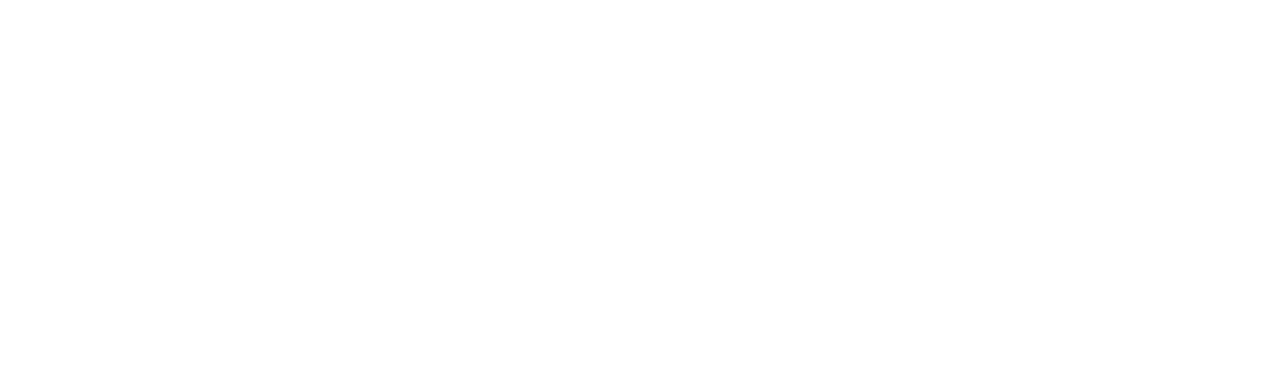
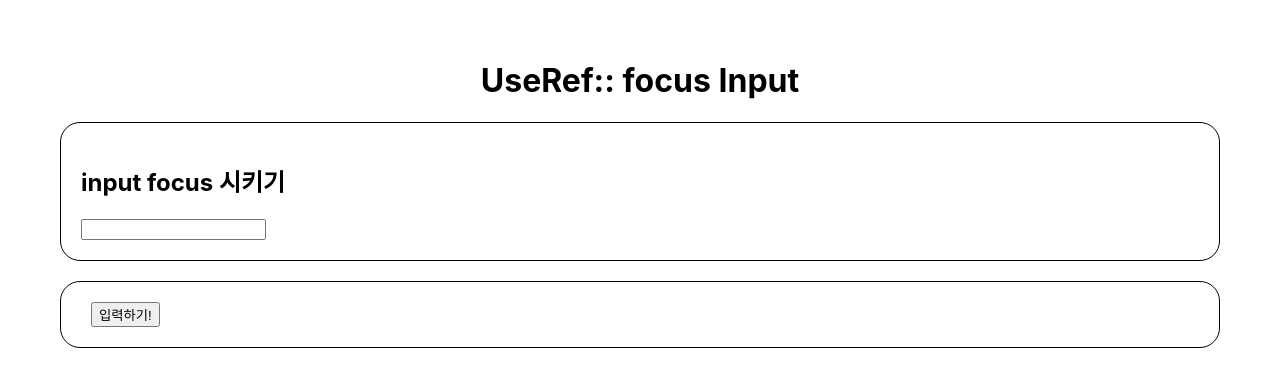
Before and after one commit to jaychang99/react-hook-study, a React (Create React App) app: page /focus in a window 1280 px wide. Before the commit this address had no page. Shown: the top 386 px of the page. Built offline with nearby package versions, Linux system fonts and the light colour scheme.

Commit message:
feat: /focus 에 focus input 추가

```diff
--- a/src/App.js
+++ b/src/App.js
@@ -1,4 +1,5 @@
 import UseRefStudy from "common/UseRefStudy";
+import UseRefStudyFocus from "common/UseRefStudyFocus";
 import { BrowserRouter as Router, Route, Routes } from "react-router-dom";
 import "./App.css";
 
@@ -7,6 +8,7 @@
     <Router>
       <Routes>
         <Route path="/" exact={true} element={<UseRefStudy />} />
+        <Route path="/focus" exact={true} element={<UseRefStudyFocus />} />
       </Routes>
     </Router>
   );
--- /dev/null
+++ b/src/common/UseRefStudyFocus.js
@@ -0,0 +1,27 @@
+import { useRef } from "react";
+
+function UseRefStudyFocus() {
+  const inputRef = useRef();
+
+  function focusInput() {
+    inputRef.current.focus();
+  }
+
+  return (
+    <div>
+      <h1>UseRef:: focus Input</h1>
+      <div className="container">
+        <div className="box">
+          <h2>input focus 시키기</h2>
+          <input ref={inputRef} />
+        </div>
+
+        <div className="box">
+          <button onClick={focusInput}>입력하기!</button>
+        </div>
+      </div>
+    </div>
+  );
+}
+
+export default UseRefStudyFocus;
```
